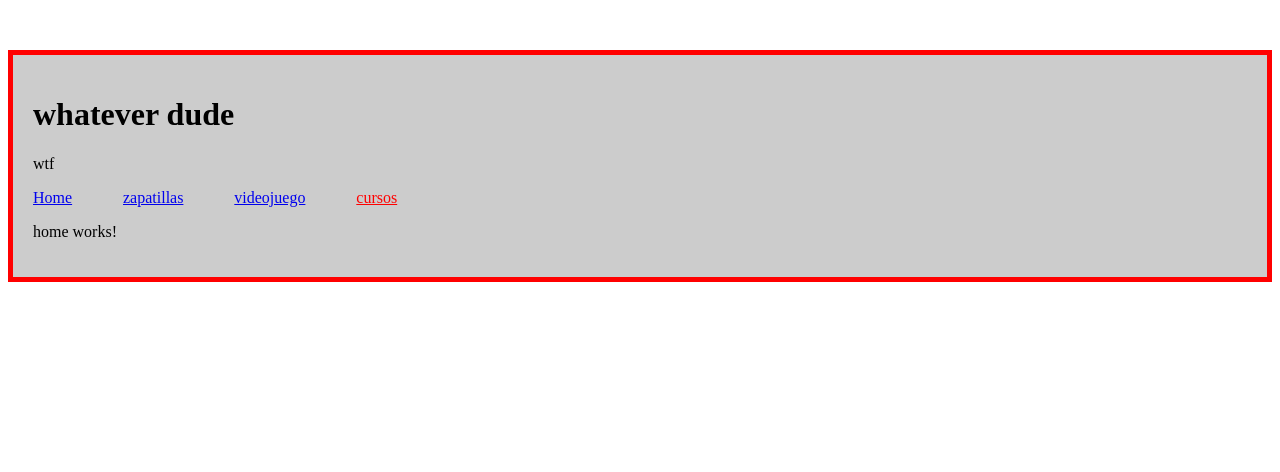
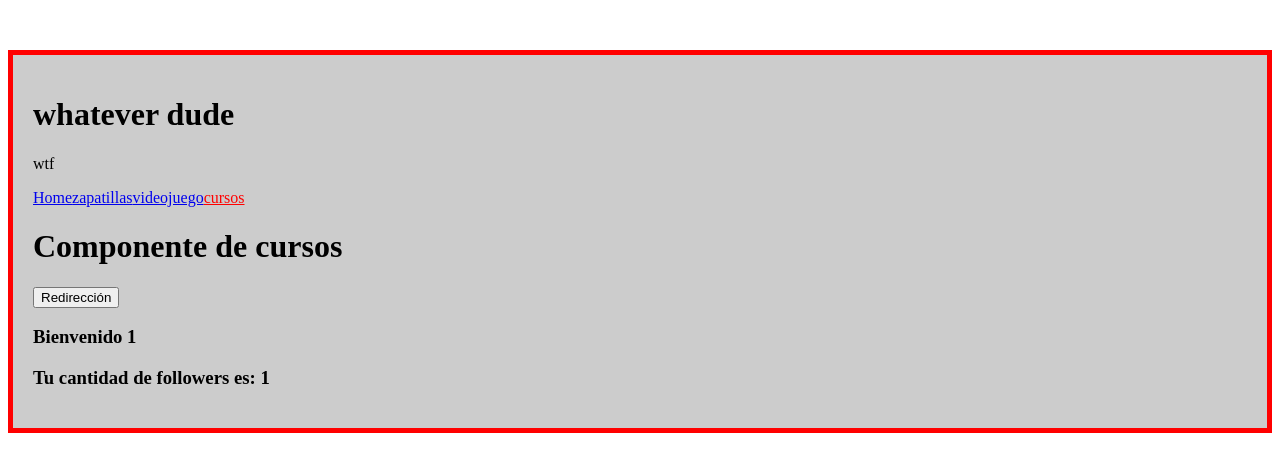
Before and after one commit to Shapdoo/Shapdoo, an Angular app: page /cursos/1/1 in a window 1280 px wide. Shown: the top 472 px of the page. Built offline with nearby package versions, Linux system fonts and the light colour scheme.

Commit message:
url params, navigate, ng-template, services

```diff
--- a/src/app/app.component.css
+++ b/src/app/app.component.css
@@ -1,7 +1,7 @@
 nav{
     display: flex;
     justify-content: space-between;
-    width: 30%;
+    width: 15%;
 }
 
 .active{
--- a/src/app/app.routing.ts
+++ b/src/app/app.routing.ts
@@ -12,7 +12,7 @@ import { HomeComponent } from './home/home.component';
 const AppRoutes: Routes = [
     { path: '', component: HomeComponent },
     { path: 'zapatillas', component: ZapatillasComponent },
-    { path: 'cursos', component: CursosComponent },
+    { path: 'cursos/:nombre/:followers', component: CursosComponent },
     { path: 'videojuegos', component: Videojuegos },
     { path: '**', component: HomeComponent }
 ]
--- a/src/app/cursos/cursos.component.html
+++ b/src/app/cursos/cursos.component.html
@@ -1 +1,6 @@
-<p>cursos works!</p>
+<h1>Componente de cursos</h1>
+
+<button (click)="redirigir()">Redirección</button>
+
+<h3 *ngIf="nombre">Bienvenido {{ nombre }}</h3>
+<h3 *ngIf="followers">Tu cantidad de followers es: {{ followers }}</h3>
--- a/src/app/cursos/cursos.component.ts
+++ b/src/app/cursos/cursos.component.ts
@@ -1,4 +1,5 @@
 import { Component, OnInit } from '@angular/core';
+import { Router, ActivatedRoute, Params } from '@angular/router'
 
 @Component({
   selector: 'app-cursos',
@@ -7,9 +8,27 @@ import { Component, OnInit } from '@angular/core';
 })
 export class CursosComponent implements OnInit {
 
-  constructor() { }
+  public nombre!: string
+  public followers!: number
+  constructor(
+    private _route: ActivatedRoute,
+    private _router: Router
+  ) { }
 
   ngOnInit(): void {
+    this._route.params.subscribe((params: Params)=> {
+      this.nombre = params['nombre']
+      this.followers = +params['followers']
+
+      if(this.nombre == 'ninguno') {
+        this._router.navigate(['/home'])
+      }
+
+    })
+  }
+
+  redirigir(): void {
+    this._router.navigate(['/zapatillas'])
   }
 
 }
--- a/src/app/home/home.component.html
+++ b/src/app/home/home.component.html
@@ -1 +1,14 @@
-<p>home works!</p>
+<h1>Página principal</h1>
+
+<div *ngIf="identificado; then siIdentificado else noIdentificado"></div>
+
+<ng-template #siIdentificado>
+    <h3>Estas identificado en la aplicación.</h3>
+    <button (click)="identificado = false">Salir</button>
+</ng-template>
+
+
+<ng-template #noIdentificado>
+    <p>No estás identificado, pulsa este botón para identificarte.</p>
+    <button (click)="identificado = true">Identificar</button>
+</ng-template>
--- a/src/app/home/home.component.ts
+++ b/src/app/home/home.component.ts
@@ -7,7 +7,11 @@ import { Component, OnInit } from '@angular/core';
 })
 export class HomeComponent implements OnInit {
 
-  constructor() { }
+  public identificado: boolean
+
+  constructor() {
+    this.identificado = false
+  }
 
   ngOnInit(): void {
   }
--- /dev/null
+++ b/src/app/services/zapatilla.service.ts
@@ -0,0 +1,25 @@
+import { Injectable } from '@angular/core'
+import { Zapatilla } from '../models/zapatilla'
+
+@Injectable()
+export class ZapatillaService {
+
+    public zapatillas:  Array<Zapatilla>
+
+    constructor() {
+        this.zapatillas = [
+            new Zapatilla(129, 'DC', 'negro', 'DC pro+', true),
+            new Zapatilla(108, 'Adidas', 'blanco', 'Adidas Air', false),
+            new Zapatilla(180, 'Rebook', 'azul', 'Rebook standard', true),
+            new Zapatilla(100, 'Converse', 'amarillo', 'Allstars', true)
+          ]
+     }
+
+     getTexto(): string {
+        return "Hola mndo dese un servicio"
+     }
+
+     getZapatillas(): Array<Zapatilla> {
+        return this.zapatillas
+     }
+}
--- a/src/app/zapatillas/zapatillas.component.html
+++ b/src/app/zapatillas/zapatillas.component.html
@@ -70,5 +70,4 @@
             </p>
         </div>
     </div>
-
 </div>
--- a/src/app/zapatillas/zapatillas.component.ts
+++ b/src/app/zapatillas/zapatillas.component.ts
@@ -1,13 +1,17 @@
 import { Component, OnInit } from '@angular/core';
 import { configuracion, styles } from '../models/configuracion';
 import { Zapatilla } from '../models/zapatilla';
+import { ZapatillaService } from '../services/zapatilla.service';
 
 const { titulo } = configuracion
 
 @Component({
   selector: 'zapatillas',
   templateUrl: './zapatillas.component.html',
-  styleUrls: ['./zapatillas.component.css']
+  styleUrls: ['./zapatillas.component.css'],
+  providers: [
+    ZapatillaService
+  ]
 })
 export class ZapatillasComponent implements OnInit {
   title: string
@@ -16,24 +20,21 @@ export class ZapatillasComponent implements OnInit {
   marcas: string[]
   miMarca: string
 
-  zapatillas: Zapatilla[]
+  zapatillas!: Zapatilla[]
 
-  constructor() {
+  constructor(
+    private _zapatillaService: ZapatillaService
+  ) {
     this.miMarca = ''
     this.title = titulo
     this.style = styles
     this.color = 'yellow'
     this.marcas = []
-
-    this.zapatillas = [
-      new Zapatilla(129, 'DC', 'negro', 'DC pro+', true),
-      new Zapatilla(108, 'Adidas', 'blanco', 'Adidas Air', false),
-      new Zapatilla(180, 'Rebook', 'azul', 'Rebook standard', true),
-      new Zapatilla(100, 'Converse', 'amarillo', 'Allstars', true)
-    ]
   }
 
   ngOnInit(): void {
+    this.zapatillas = this._zapatillaService.getZapatillas()
+    console.log(this._zapatillaService.getTexto())
     this.getMarcas()
   }
 
```
